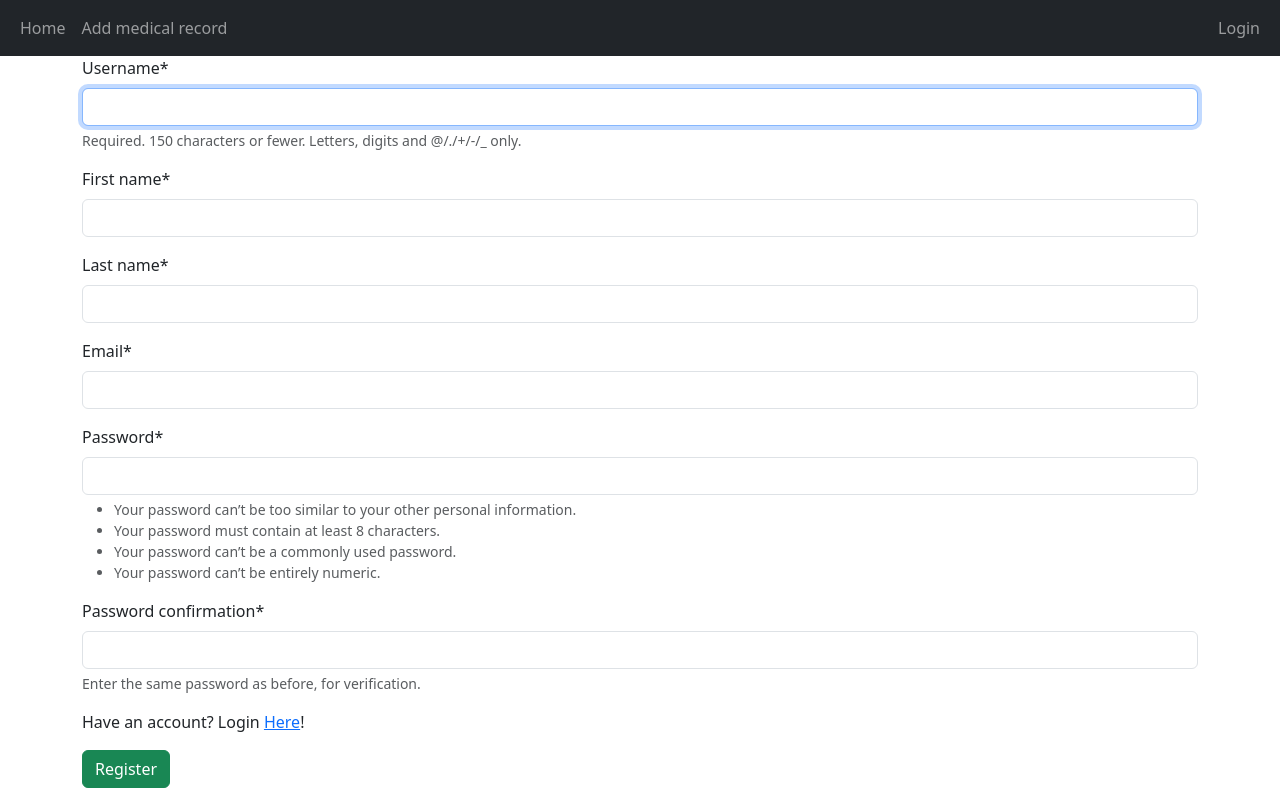
After one commit to morn1n9st4r/medical_machine_learning, a Django app: page /sign-up in a window 1280 px wide. The commit adds this page. Run offline with Django 4.2, Linux system fonts and the light colour scheme; some libraries are stand-ins or nearby versions.

Commit message:
logging in

```diff
--- /dev/null
+++ b/medicalml/main/forms.py
@@ -0,0 +1,17 @@
+from django import forms
+from django.contrib.auth.forms import UserCreationForm
+from django.contrib.auth.models import User
+
+class RegisterForm(UserCreationForm):
+
+    # id instead of username
+
+
+    email = forms.EmailField(required=True)
+    first_name = forms.CharField(required=True)
+    last_name = forms.CharField(required=True)
+
+
+    class Meta:
+        model = User
+        fields = ['username', 'first_name', 'last_name', 'email', 'password1', 'password2']
--- a/medicalml/main/templates/main/base.html
+++ b/medicalml/main/templates/main/base.html
@@ -24,9 +24,16 @@
             </div>
             <div>
                 <ul class="navbar-nav">
-                    <li class="nav-item">
-                        <a class="nav-link" href="/login">Login</a>
-                    </li>
+                    {% if user.is_authenticated %}
+                        <span class="navbar-text">Logged in as {{user.username}} | </span>
+                        <li class="nav-item">
+                            <a class="nav-link" href="/logout">Logout</a>
+                        </li>
+                    {% else %}
+                        <li class="nav-item">
+                            <a class="nav-link" href="/login">Login</a>
+                        </li>
+                    {% endif %}
                 </ul>
             </div>
         </div>
--- /dev/null
+++ b/medicalml/main/templates/registration/sign_up.html
@@ -0,0 +1,10 @@
+{% extends 'main/base.html'  %}
+{% block title %}Sign up{% endblock %}
+{% load crispy_forms_tags %}
+{% block content %}
+<form method="post">
+    {% csrf_token %}{{form|crispy}}
+    <p>Have an account? Login <a href="/login">Here</a>!</p>
+    <button type="submit" class="btn btn-success">Register</button>
+</form>
+{% endblock %}
--- a/medicalml/main/urls.py
+++ b/medicalml/main/urls.py
@@ -4,5 +4,6 @@ from . import views
 
 urlpatterns = [
     path('', views.home, name='home'),
-
+    path('home', views.home, name='home'),
+    path('sign-up', views.sign_up, name='sign_up'),
 ]
--- a/medicalml/main/views.py
+++ b/medicalml/main/views.py
@@ -1,7 +1,22 @@
-from django.shortcuts import render
-
+from django.shortcuts import render, redirect
+from .forms import RegisterForm
+from django.contrib.auth import login, logout, authenticate
 # Create your views here.
 
 
 def home(request):
     return render(request, 'main/home.html')
+
+
+# sign up with email, not username
+def sign_up(request):
+    if request.method == 'POST':
+        form = RegisterForm(request.POST)
+        if form.is_valid():
+            user = form.save()
+            login(request, user)
+            return redirect('/home')
+    else:
+        form = RegisterForm()
+
+    return render(request, 'registration/sign_up.html', {'form': form})
--- a/medicalml/medicalml/urls.py
+++ b/medicalml/medicalml/urls.py
@@ -19,5 +19,6 @@ from django.urls import path, include
 
 urlpatterns = [
     path('admin/', admin.site.urls),
-    path('', include('main.urls'))
+    path('', include('main.urls')),
+    path('', include('django.contrib.auth.urls'))
 ]
```
Also changed, not shown: medicalml/main/templates/registration/login.html (added, +10 -0 lines), medicalml/medicalml/settings.py (+8 -0 lines).
